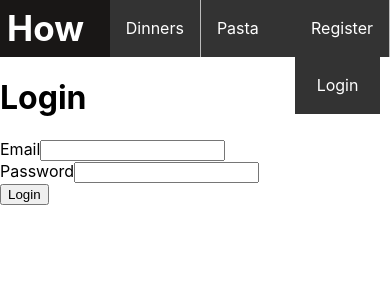
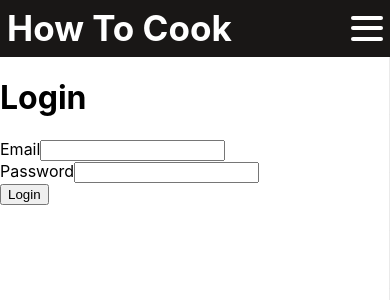
Before and after one commit to Jones-Griffin/RecipyList, a Next.js app: page /login in a window 390 px wide. Shown: the top 300 px of the page. Built offline with nearby package versions, Linux system fonts and the light colour scheme; no server answers.

Commit message:
added basic hamburger

```diff
--- a/components/Layout.js
+++ b/components/Layout.js
@@ -2,6 +2,7 @@ import styled from 'styled-components'
 import { useState, useEffect } from 'react';
 import fire from '../config/fire-config';
 import Link from 'next/link';
+import Hamburger from './hamburgr'
 
 import NavButtons from './tagbuttons'
 
@@ -11,9 +12,14 @@ const Header = styled.div`
     background-color: #191716;
     display: flex;
     justify-content: space-between;
+    align-items: center;
     color: #FFFFFF;
     line-height: 57px;
     padding-left: 7px;
+    @media(max-width: 875px){
+      padding: 0 7px;
+    }
+
 `;
 
 const Title = styled.h1`
@@ -59,7 +65,7 @@ const TagButton = styled.button`
   padding: 0 16px;
   text-decoration: none;
   min-width: 75px;
-  height: 100%;
+  height: 57px;
   border: none;
   font-family: inherit;
   font-size: 100%;
@@ -67,6 +73,16 @@ const TagButton = styled.button`
   &:hover:not(.active){
       background-color: #191716;
       cursor: pointer;
+    }
+`;
+const Mobile = styled.div`
+    @media(min-width: 875px){
+      display: none;
+    }
+`;
+const Desktop = styled.div`
+    @media(max-width: 875px){
+      display: none;
     }
 `;
 
@@ -91,11 +107,19 @@ export default function Layout(props){
 
     return(
         <div>
+                <Mobile>
                   <Header>
                     <Link href="/">
                       <Title>How To Cook</Title>
                     </Link>
-
+                    <Hamburger loggin ={loggedIn} loggout={handleLogout}/>
+                  </Header>
+                </Mobile>
+                <Desktop>
+                  <Header>
+                    <Link href="/">
+                      <Title>How To Cook</Title>
+                    </Link>
                     <NavButtons/>
                     {!loggedIn
                     ?
@@ -116,6 +140,7 @@ export default function Layout(props){
                     </div>
                     }
                   </Header>
+                </Desktop>
             {props.children}
         </div>
     )
--- /dev/null
+++ b/components/hamburgr.js
@@ -0,0 +1,68 @@
+import styled from 'styled-components'
+import Menu from './mobileMenu'
+
+const StyledBurger = styled.button`
+  display: flex;
+  flex-direction: column;
+  justify-content: space-around;
+  width: 2rem;
+  height: 2rem;
+  overflow: hidden;
+  background: transparent;
+  border: none;
+  cursor: pointer;
+  padding: 0;
+
+  z-index: 11;
+
+  &:focus {
+    outline: none;
+  }
+
+  div {
+    width: 2rem;
+    height: 0.25rem;
+    background: #FFFFFF;
+    border-radius: 10px;
+    transition: all 0.3s linear;
+    transform-origin: 1px;
+
+    :first-child {
+      transform: ${({ open }) => open ? 'rotate(45deg)' : 'rotate(0)'};
+    }
+
+    :nth-child(2) {
+      opacity: ${({ open }) => open ? '0' : '1'};
+      transform: ${({ open }) => open ? 'translateX(20px)' : 'translateX(0)'};
+    }
+
+    :nth-child(3) {
+      transform: ${({ open }) => open ? 'rotate(-45deg)' : 'rotate(0)'};
+    }
+  }
+`
+
+
+const Burger = ({ open, setOpen }) => {
+    return (
+        <StyledBurger open={open} onClick={() => setOpen(!open)}>
+          <div />
+          <div />
+          <div />
+        </StyledBurger>
+    )
+  }
+
+
+
+export default function Hamburgr(props) {
+
+    const [open, setOpen] = React.useState(false);
+
+    return (
+        <div>
+            <Menu open={open} loggedin = {props.loggin} logout = {props.loggout}/>
+            <Burger open={open} setOpen={setOpen} />
+        </div>
+    )
+}
--- /dev/null
+++ b/components/mobileMenu.js
@@ -0,0 +1,100 @@
+import styled from 'styled-components'
+import {NavMobile} from './tagbuttons'
+import Link from 'next/link';
+
+const Overlay = styled.div`
+background-color: #191716;
+display: flex;
+justify-content: center;
+position: fixed;
+top: 0;
+right: 0;
+height: 500px;
+margin-top: 57px;
+z-index: 8;
+transform: ${({ open }) => open ? 'translateX(0)' : 'translateX(100%)'};
+transition: transform 0.3s ease-in-out;
+@media(min-width: 875px){
+    display:none;
+}
+`;
+
+const Tag = styled.a`
+  display: block;
+  color: white;
+  text-align: center;
+  padding: 0 16px;
+  text-decoration: none;
+  float: left;
+  background-color: #333;
+  min-width: 85px;
+
+  &:hover:not(.active){
+      background-color: #191716;
+      cursor: pointer;
+    }
+`;
+
+const TagLeft = styled(Tag)`
+  border-right:1px solid #bbb;
+`;
+
+const TagButton = styled.button`
+  display: block;
+  color: white;
+  text-align: center;
+  background-color: #333;
+  float: left;
+  padding: 0 16px;
+  text-decoration: none;
+  min-width: 75px;
+  height: 57px;
+  border: none;
+  font-family: inherit;
+  font-size: 100%;
+
+  &:hover:not(.active){
+      background-color: #191716;
+      cursor: pointer;
+    }
+`;
+
+const Logginout = styled.div`
+    position: relative;
+    top: 60px;
+    ${({ loggedin }) => loggedin ? '' : 'display: flex;'}
+`;
+
+
+
+export default function Menu({open, loggedin, logout}){
+
+
+    return(
+        <Overlay open={open}>
+
+            <div>
+                <NavMobile/>
+                {!loggedin
+                    ?
+                    <Logginout loggedin={loggedin}>
+                        <Link href="/login/register">
+                            <TagLeft>Register</TagLeft>
+                        </Link>
+                        <Link href="/login">
+                            <Tag> Login</Tag>
+                        </Link>
+                    </Logginout>
+                    :
+                    <Logginout loggedin={loggedin}>
+                      <Link  href="/recipe/new-recipe">
+                        <TagLeft >Add New Recipe</TagLeft>
+                      </Link>
+                      <TagButton onClick={logout}>Logout</TagButton>
+                    </Logginout>
+                    }
+            </div>
+
+        </Overlay>
+    )
+}
--- a/components/tagbuttons.js
+++ b/components/tagbuttons.js
@@ -5,7 +5,6 @@ const List = styled.ul`
     list-style-type: none;
     margin: 0;
     padding: 0;
-    overflow: hidden;
     background-color: #333;
     line-height: 57px;
     text-align: center;
@@ -76,6 +75,70 @@ const Tag = styled.a`
 `;
 
 
+const LisMob = styled(List)`
+      display: flex;
+      flex-direction: column;
+      height: auto;
+
+`;
+
+const ListItemMob = styled(ListItem)`
+      width: 100%;
+
+      border-left: none;
+      border-top:1px solid #bbb;
+      min-width: 75px;
+
+      &:first-child {
+          border-top: none;
+        }
+
+`;
+
+
+export function NavMobile(){
+    return(
+        <LisMob>
+            <ListItemMob>
+                <Link href="/tag/[tag]" as={'/tag/' + "Dinners"}>
+                    <Tag >Dinners</Tag>
+                </Link>
+            </ListItemMob>
+            <ListItemMob>
+                <Link href="/tag/[tag]" as={'/tag/' + "Chicken"}>
+                    <Tag >Chicken</Tag>
+                </Link>
+            </ListItemMob>
+            <ListItemMob>
+                <Link href="/tag/[tag]" as={'/tag/' + "Beef"}>
+                    <Tag >Beef</Tag>
+                </Link>
+            </ListItemMob>
+            <ListItemMob>
+                <Link href="/tag/[tag]" as={'/tag/' + "Fish"}>
+                    <Tag >Fish</Tag>
+                </Link>
+            </ListItemMob>
+            <ListItemMob>
+                <Link href="/tag/[tag]" as={'/tag/' + "Lamb"}>
+                    <Tag >Lamb</Tag>
+                </Link>
+            </ListItemMob>
+            <ListItemMob>
+                <Link href="/tag/[tag]" as={'/tag/' + "Pasta"}>
+                    <Tag >Pasta</Tag>
+                </Link>
+            </ListItemMob>
+            <ListItemMob>
+                <Link href="/tag/[tag]" as={'/tag/' + "SlowCooker"}>
+                    <Tag >Slow Cooker</Tag>
+                </Link>
+            </ListItemMob>
+        </LisMob>
+    )
+}
+
+
 
 export default function NavButtons(){
 
```
Lines whose indentation alone changed are shown as unchanged.
